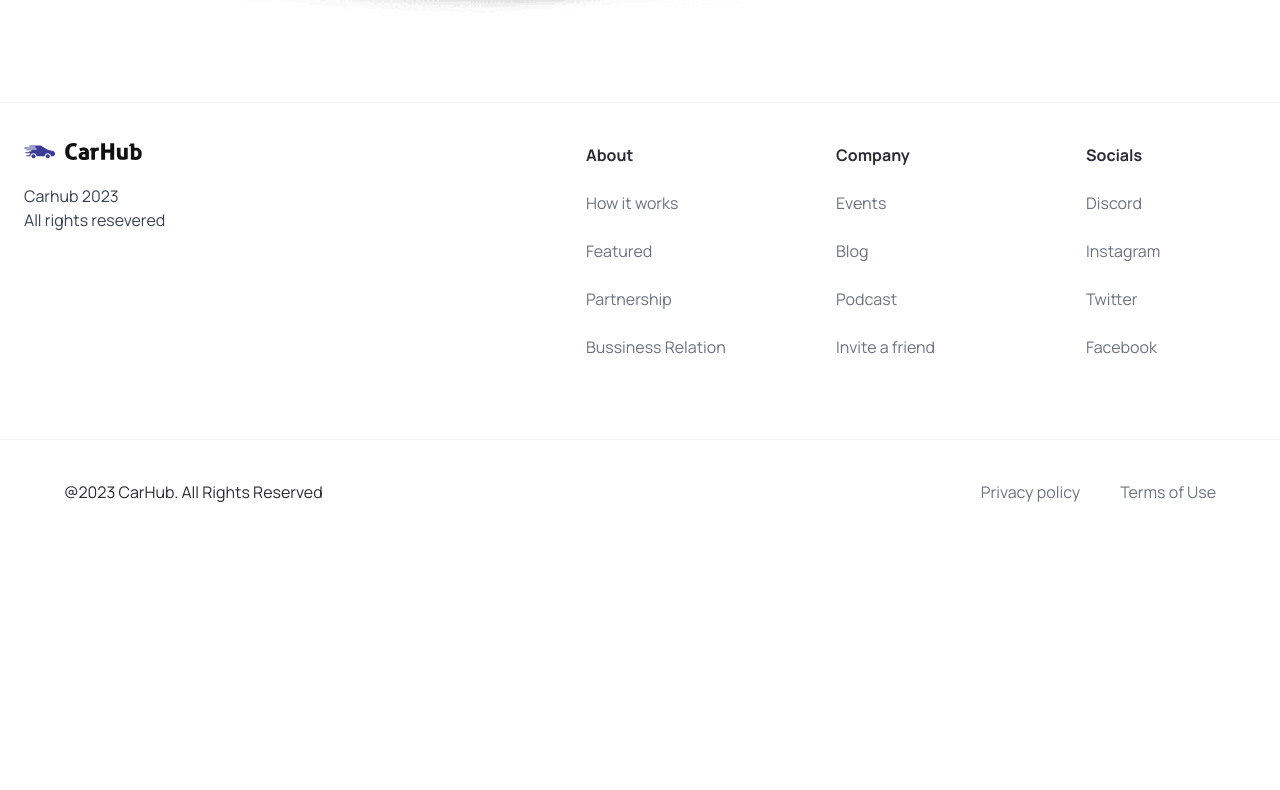
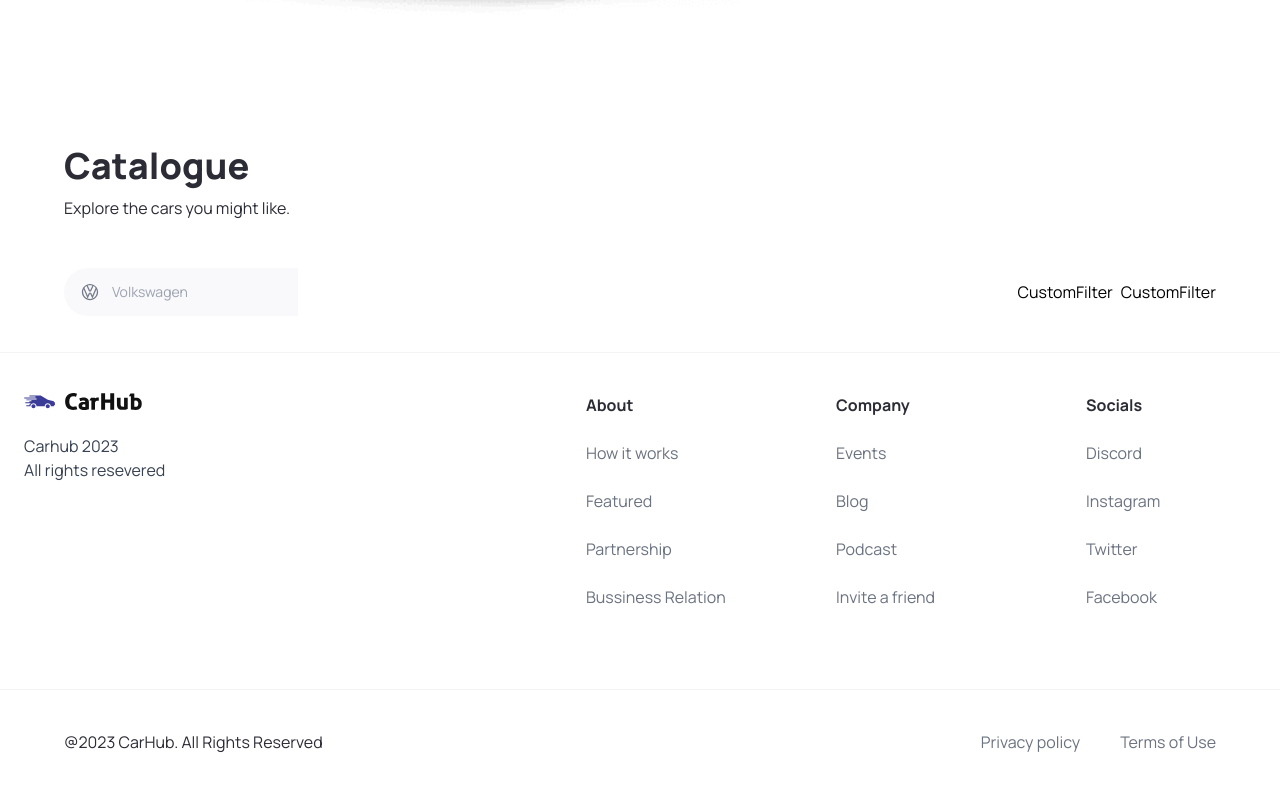
Before and after one commit to itolimaesther/car-store, a Next.js app: page / in a window 1280 px wide. Shown: the part 1203-1993 px from the top of the page. Before the commit the page ends 1747 px from the top, so only its background shows below. Built offline with nearby package versions, Linux system fonts and the light colour scheme.

Commit message:
added search input

```diff
--- a/app/page.tsx
+++ b/app/page.tsx
@@ -1,10 +1,30 @@
 import Image from 'next/image'
-import { Hero } from '@/components'
+import { Hero, CustomFilter, SearchBar } from '@/components'
 
 export default function Home() {
   return (
     <main className="overflow-hidden">
       <Hero />
+
+      <div className='mt-12 padding-x padding-y max-width' id="discover">
+        <div className="home__text-container">
+          <h1 className="text-4xl font-extrabold">Catalogue</h1>
+          <p>Explore the cars you might like.</p>
+        </div>
+        <div className="home__filters">
+          <SearchBar />
+          <div className="home__filter-container">
+            <CustomFilter
+              title="fuel"
+            />
+            <CustomFilter
+              title="year"
+            />
+
+          </div>
+        </div>
+
+      </div>
     </main>
   )
 }
--- /dev/null
+++ b/components/CustomFilter.tsx
@@ -0,0 +1,10 @@
+import { CustomFilterProps } from '@/types'
+import React from 'react'
+
+const CustomFilter = ({title}: CustomFilterProps) => {
+  return (
+    <div>CustomFilter</div>
+  )
+}
+
+export default CustomFilter
--- /dev/null
+++ b/components/SearchBar.tsx
@@ -0,0 +1,24 @@
+'use client';
+
+import { useState } from "react";
+import { SearchManufacturer } from "@/components"
+
+
+const SearchBar = () => {
+  const [manufacturer, setManufacturer] = useState('')
+  const handleSearch = () => [
+
+  ]
+  return (
+    <form className='searchbar' onSubmit={handleSearch}>
+      <div className="searchbar__itemq">
+        <SearchManufacturer
+          manufacturer={manufacturer}
+          setManufacturer={setManufacturer}
+        />
+      </div>
+    </form>
+  )
+}
+
+export default SearchBar
--- /dev/null
+++ b/components/SearchManufacturer.tsx
@@ -0,0 +1,79 @@
+"use client"
+
+import React from 'react'
+import { useState, Fragment } from 'react';
+import { manufacturers } from '@/constants';
+import Image from 'next/image'
+import { Combobox, Transition } from '@headlessui/react'
+
+import { SearchManufacturerProps } from '@/types'
+
+const SearchManufacturer = ({ manufacturer, setManufacturer }: SearchManufacturerProps) => {
+
+  const [query, setQuery] = useState('')
+  const filterManufacturers = query === "" ? manufacturers : manufacturers.filter((item) => (
+    item.toLowerCase().replace(/\s+/g, "").includes(query.toLowerCase().replace(/\s+/g, ""))
+  ))
+
+  return (
+    <div className='search-manufacturer'>
+      <Combobox value={manufacturer} onChange={setManufacturer}>
+        <div className="relative w-full">
+          <Combobox.Button className="absolute top-[14px]">
+            <Image src="/car-logo.svg"
+              width={20} height={20}
+              className="ml-4"
+              alt="Car logo"
+            />
+          </Combobox.Button>
+          <Combobox.Input         className="search-manufacturer__input"
+            placeholder='Volkswagen'
+            defaultValue={(manufacturer: string) => manufacturer}
+            onChange={(e) => setQuery(e.target.value)}
+          />
+          <Transition
+            as={Fragment}
+            leave="transition ease-in duration-100"
+            leaveFrom="opacity-100"
+            leaveTo="opacity-0"
+            afterLeave={() => setQuery('')}
+          >
+                <Combobox.Options>
+            {
+                  filterManufacturers.map((item) => (
+                    <Combobox.Option
+                      key={item}
+                      value={item}
+                      className={({ active }) => `relative search-manufacturer__option ${active ? 'bg-primary-blue text-white' : 'text-gray-900'}`}
+                    >
+                      {({ selected, active}) => (
+                        <>
+                          <span
+                          className={`block truncate ${
+                            selected ? 'font-medium' : 'font-normal'
+                          }`}
+                        >
+                          {item}
+                        </span>
+                        {selected ? (
+                          <span
+                            className={`absolute inset-y-0 left-0 flex items-center pl-3 ${
+                              active ? 'text-white' : 'text-teal-600'
+                            }`}
+                          >
+                          </span>
+                        ) : null}
+                        </>
+                  )}
+                    </Combobox.Option>
+                  ))
+            }
+                </Combobox.Options>
+          </Transition>
+        </div>
+      </Combobox>
+    </div>
+  )
+}
+
+export default SearchManufacturer
--- a/package.json
+++ b/package.json
@@ -9,6 +9,7 @@
     "lint": "next lint"
   },
   "dependencies": {
+    "@headlessui/react": "^1.7.15",
     "@types/node": "20.3.1",
     "@types/react": "18.2.13",
     "@types/react-dom": "18.2.6",
```
Also changed, not shown: components/index.tsx (+7 -1 lines), types/index.tsx (+9 -0 lines), 1 other file (tests, documents, lock files or other folders).
